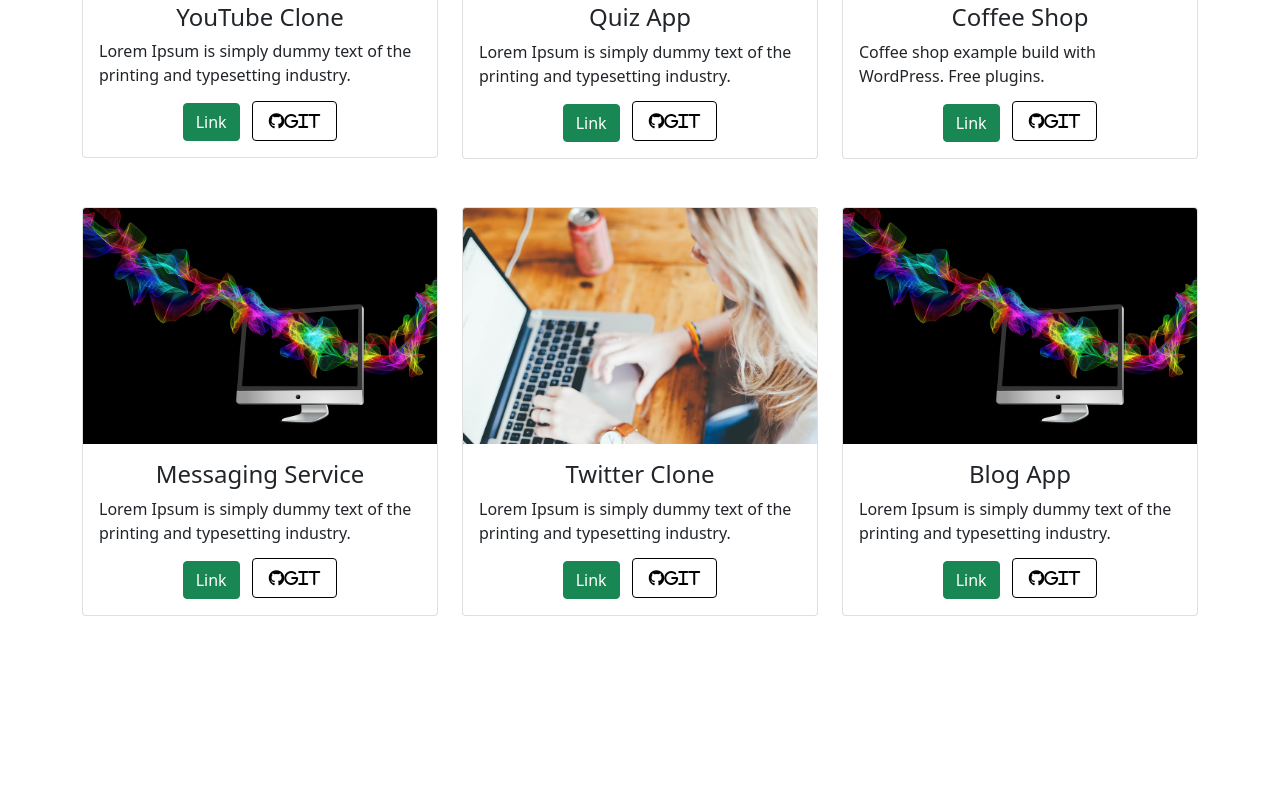
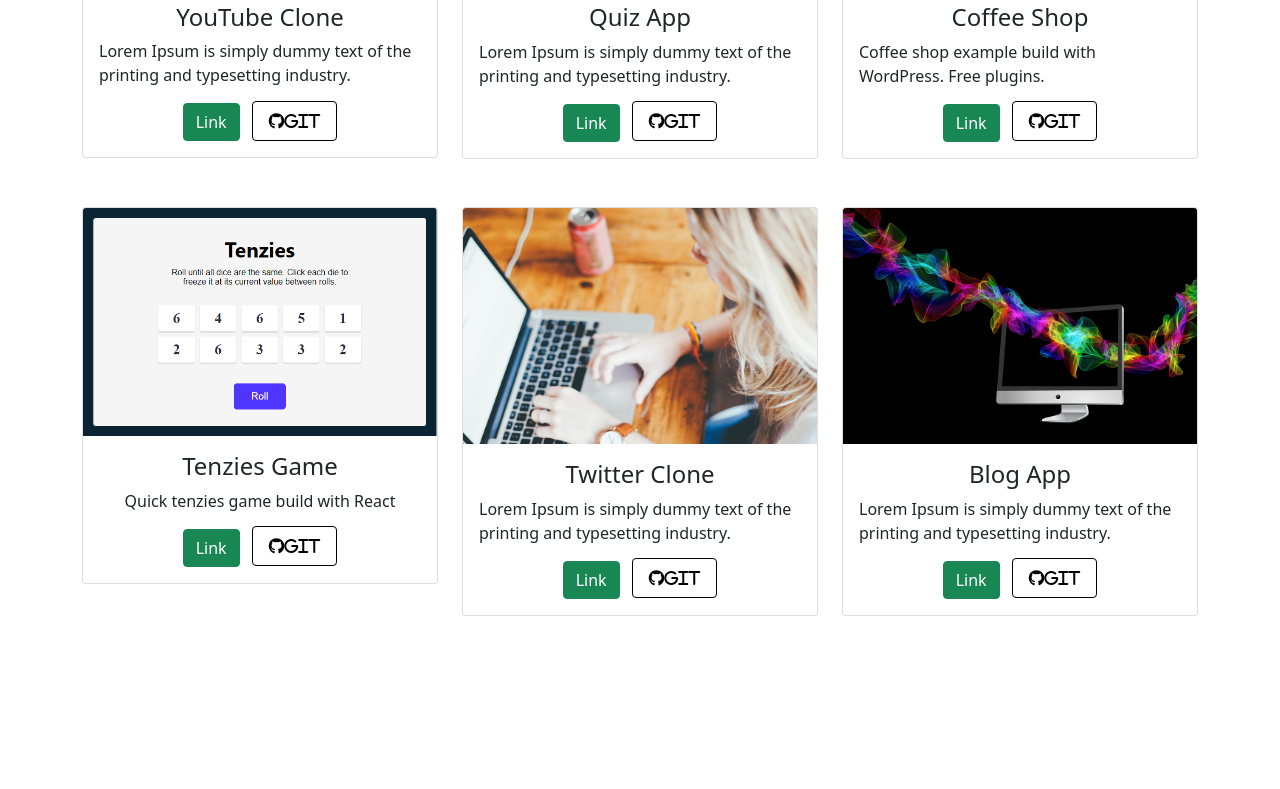
Before and after one commit to JosefFryk/web-portfolio, a website: page index.html in a window 1280 px wide. Shown: the part 2066-2855 px from the top of the page. Drawn offline with nearby package versions, Linux system fonts and the light colour scheme.

Commit message:
add-tenzies

```diff
--- a/index.html
+++ b/index.html
@@ -203,13 +203,13 @@
             <div class="row">
                 <div class="col-lg-4 mt-4">
                     <div class="card portfolioContent">
-                        <img class="card-img-top" src="images/portfolioImage4.jpg" alt="Card image" style="width:100%">
+                        <img class="card-img-top" src="images/tenzies.png" alt="Card image" style="width:100%">
                         <div class="card-body">
-                            <h4 class="card-title">Messaging Service</h4>
-                            <p class="card-text">Lorem Ipsum is simply dummy text of the printing and typesetting industry.</p>
+                            <h4 class="card-title">Tenzies Game</h4>
+                            <p class="card-text">Quick tenzies game build with React</p>
                             <div class="text-center">
-                                <a href="#" class="btn btn-success">Link</a>
-                                <a id="btn-git" href="https://github.com/JosefFryk/Wordpress-coffeshop" target="_blank"><i class="fab fa-github">Git</i></a>
+                                <a href="https://tendies-react.herokuapp.com/" target="_blank" class="btn btn-success">Link</a>
+                                <a id="btn-git" href="https://github.com/JosefFryk/React-course-Tenzies" target="_blank"><i class="fab fa-github">Git</i></a>
                             </div>
                         </div>
                     </div>
--- a/style.css
+++ b/style.css
@@ -186,6 +186,13 @@
         -ms-transition: none !important;
         transition: none !important;
     }
+
+.card-body {
+    display: flex;
+    align-items: center;
+    justify-content: center;
+    flex-direction: column;
+}
 
 /* background */
 #bg {
```
Also changed, not shown: images/tenzies.png (added).
